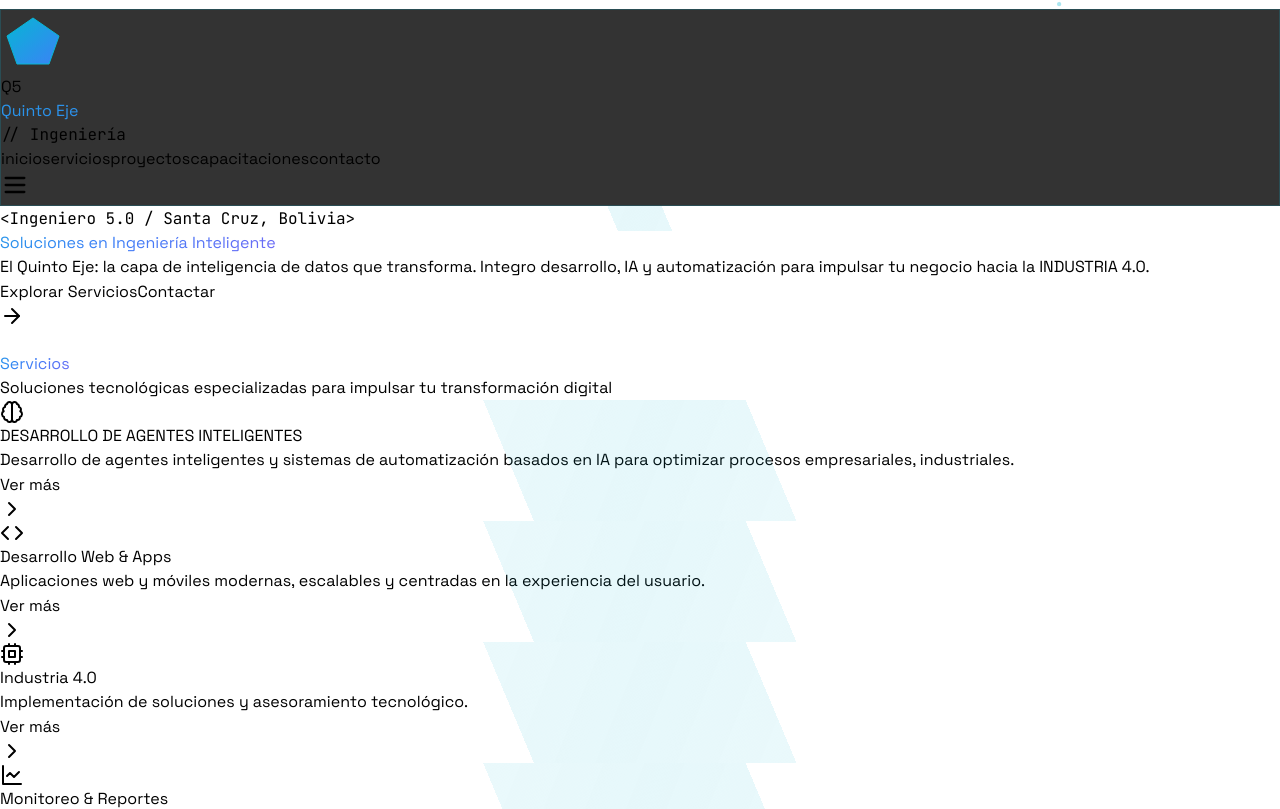
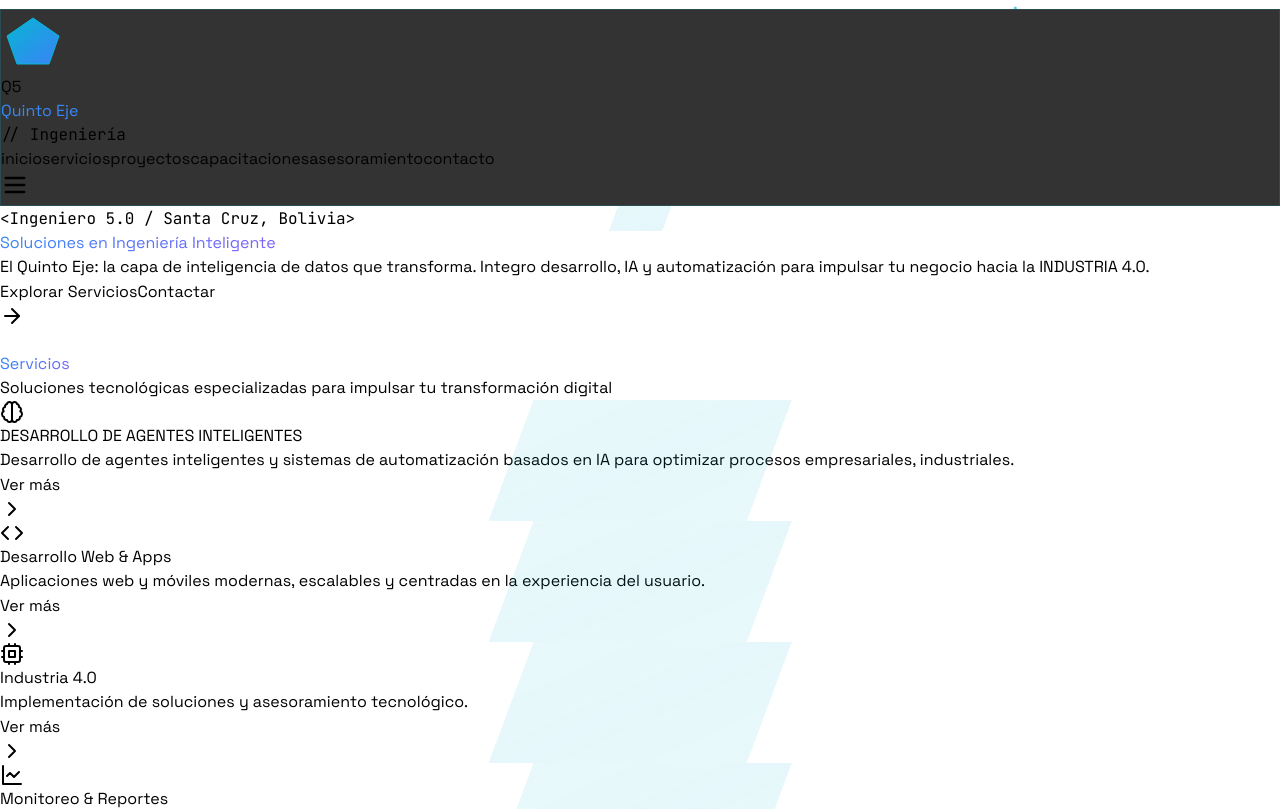
Before and after one commit to hcabrera12345/quinto-eje-web, a React (Vite) app: page / in a window 1280 px wide. Shown: the part 791-1600 px from the top of the page. Built offline with nearby package versions, Linux system fonts and the light colour scheme.

Commit message:
feat:actualizado

```diff
--- a/src/data/config.json
+++ b/src/data/config.json
@@ -1,22 +1,16 @@
 {
   "siteName": "Quinto Eje Ingeniería",
   "siteSlogan": "Soluciones en Ingeniería Inteligente",
-    "contactEmail": "quintoejeingenieria@gmail.com",
+  "contactEmail": "hernancabreraasesor@gmail.com",
   "phone": "+591 76089998",
   "location": "Santa Cruz de la Sierra, Bolivia",
   "heroTitle": "Soluciones en Ingeniería Inteligente",
   "heroSubtitle": "El Quinto Eje: la capa de inteligencia de datos que transforma. Integro desarrollo, IA y automatización para impulsar tu negocio hacia la INDUSTRIA 4.0.",
   "emailConfig": {
-        "serviceEmail": "quintoejeingenieria@gmail.com",
+    "serviceEmail": "hernancabreraasesor@gmail.com",
     "emailJsServiceId": "service_tb4y6uc",
     "emailJsTemplateId": "template_j3ivpza",
     "emailJsPublicKey": "m2BXsfo4bfyFGUIGo"
-    },
-    "socialMedia": {
-        "facebook": "",
-        "instagram": "",
-        "twitter": "",
-        "linkedin": ""
   },
   "services": [
     {
@@ -33,7 +27,7 @@
       "id": 2,
       "title": "Desarrollo Web & Apps",
       "description": "Aplicaciones web y móviles modernas, escalables y centradas en la experiencia del usuario.",
-            "detailedInfo": "Más que código, Quinto Eje construye activos digitales de alto impacto. Desarrolla plataformas web, estáticas, progresivas (PWA) y aplicaciones móviles centradas en la velocidad y la conversión. Fusiona diseño de vanguardia con arquitectura robusta para que la marca no solo luzca bien, sino que se operativa, funcional y accesible.",
+      "detailedInfo": "Más que código, Quinto Eje construye activos digitales de alto impacto. Desarrolla plataformas web, estáticas, progresivas (PWA) y aplicaciones móviles  centradas en la velocidad y la conversión. Fusiona diseño de vanguardia con arquitectura robusta para que la marca no solo luzca bien, sino que se operativa, funcional y accesible.",
       "image": "",
       "detailImage": "",
       "url": "",
@@ -76,7 +70,7 @@
       "id": 2,
       "title": "MyCuentas_Bot",
       "category": "IA AGENT",
-            "description": "Chatbot en TELEGRAM con procesamiento de lenguaje natural para el registro de gastos diarios por comandos de voz.",
+      "description": "Chatbot  en  TELEGRAM con procesamiento de lenguaje natural para el registro de gastos diarios por comandos de voz.",
       "detailedInfo": "Agente conversacional inteligente que registra tus gastos por comando de voz y te saca reportes cada vez que los necesitas, ideal para las finanzas personales.",
       "image": "",
       "detailImage": "",
@@ -110,7 +104,7 @@
       "title": "CURSOS MOOC - PYTHON PROGRAMMING",
       "category": "DESARROLLO WEB",
       "description": "Desarrollo de una plataforma virtual educativa en formato MOOC.",
-            "detailedInfo": "En este ejemplo desarrollamos un curso para la programación en python, nivel básico a intermedio.",
+      "detailedInfo": "En este ejemplo desarrollamos un curso para la programación en python, nivel básico   a intermedio.",
       "image": "",
       "detailImage": "",
       "url": "https://python-mooc-platform.onrender.com/",
@@ -124,9 +118,49 @@
       "duration": "24 horas",
       "level": "Intermedio",
       "date": "07 MARZO 2026",
-            "description": "Curso especializado con la CBHE orientado a profesionales del sector energético que buscan convertir datos operacionales en decisiones estratégicas. A través de Python y herramientas de análisis de datos, los participantes aprenderán a procesar, analizar y visualizar información proveniente de operaciones petroleras reales",
-            "image": "https://i.imgur.com/I5XXnde.jpeg",
+      "description": "Curso especializado con la CBHE orientado a profesionales del\nsector energético que buscan convertir datos\noperacionales en decisiones estratégicas. A través\nde Python y herramientas de análisis de datos, los\nparticipantes aprenderán a procesar, analizar y\nvisualizar información proveniente de operaciones\npetroleras reales",
+      "image": "https://imgur.com/I5XXnde",
       "url": "https://www.facebook.com/reel/877563531786793"
+    },
+    {
+      "id": 1774015961932,
+      "title": "Posicionamiento, marketing digital con IA",
+      "duration": "20 horas",
+      "level": "Intermedio",
+      "date": "Proximamente",
+      "description": "Desarrollar estrategias digitales para atraer y convertir clientes.\nAlcance: SEO/SEM, redes sociales, email marketing, analítica web.",
+      "image": "https://imgur.com/Dqou6LX.jpg",
+      "url": ""
+    },
+    {
+      "id": 1774017251820,
+      "title": "Excel Avanzado con IA",
+      "duration": "24 horas",
+      "level": "Intermedio",
+      "date": "Proximamente",
+      "description": "Dominar análisis de datos, automatización y dashboards en Excel. Funciones, tablas dinámicas, Power Query, macros VBA aplicando IA.\n\n",
+      "image": "https://imgur.com/iWqobS3.jpg",
+      "url": ""
+    },
+    {
+      "id": 1774017309992,
+      "title": "Dashboard Ejecutivos con Power Bi",
+      "duration": "24 horas",
+      "level": "Avanzado",
+      "date": "Proximamente",
+      "description": "Crear reportes interactivos que transformen datos en decisiones. Modelado DAX, visualizaciones, publicación cloud, storytelling.\n\n",
+      "image": "https://imgur.com/0gCK1Zc.jpg",
+      "url": ""
+    },
+    {
+      "id": 1774017378055,
+      "title": "Herramientas IA aplicadas",
+      "duration": "16 horas",
+      "level": "Avanzado",
+      "date": "Proximamente",
+      "description": "Aplicar herramientas de IA generativa para ganar productividad. ChatGPT, Copilot, gemini, claude, grok, otros, prompt engineering, automatización de procesos.\n\n",
+      "image": "https://imgur.com/WhUo6dm.jpg",
+      "url": ""
     }
   ]
 }
--- a/src/pages/Home.jsx
+++ b/src/pages/Home.jsx
@@ -1,5 +1,5 @@
 import React, { useState, useEffect, useRef } from 'react';
-import { Calendar, Mail, Phone, MapPin, Send, X, Menu, ChevronRight, Code, Cpu, Brain, LineChart, Users, BookOpen, CheckCircle2, ArrowRight, MessageSquare, MousePointer2, Clock, Linkedin, Twitter, Facebook, Instagram, Github, Youtube } from 'lucide-react';
+import { Calendar, Mail, Phone, MapPin, Send, X, Menu, ChevronRight, Code, Cpu, Brain, LineChart, Users, BookOpen, CheckCircle2, ArrowRight, MessageSquare, MousePointer2, Clock, Linkedin, Twitter, Facebook, Instagram, Github, Youtube, Image as ImageIcon } from 'lucide-react';
 import emailjs from '@emailjs/browser';
 import configData from '../data/config.json';
 
@@ -310,6 +310,15 @@ const QuintoEjeInnovative = () => {
     }
   };
 
+  const formatImageUrl = (url) => {
+    if (!url) return '';
+    if (url.includes('imgur.com') && !url.includes('i.imgur.com') && !url.includes('/a/') && !url.includes('/gallery/')) {
+      const hash = url.split('/').filter(Boolean).pop();
+      return `https://i.imgur.com/${hash}.jpg`;
+    }
+    return url;
+  };
+
   return (
     <div className="bg-black text-white font-sans overflow-x-hidden">
       <style>{`
@@ -584,7 +593,7 @@ const QuintoEjeInnovative = () => {
             </div>
 
             <div className="hidden md:flex space-x-8 font-display">
-              {['inicio', 'servicios', 'proyectos', 'capacitaciones', 'contacto'].map((item) => (
+              {['inicio', 'servicios', 'proyectos', 'capacitaciones', 'asesoramiento', 'contacto'].map((item) => (
                 <button
                   key={item}
                   onClick={() => scrollToSection(item)}
@@ -604,7 +613,7 @@ const QuintoEjeInnovative = () => {
 
           {menuOpen && (
             <div className="md:hidden mt-6 pb-4 space-y-3">
-              {['inicio', 'servicios', 'proyectos', 'capacitaciones', 'contacto'].map((item) => (
+              {['inicio', 'servicios', 'proyectos', 'capacitaciones', 'asesoramiento', 'contacto'].map((item) => (
                 <button
                   key={item}
                   onClick={() => scrollToSection(item)}
@@ -968,11 +977,11 @@ const QuintoEjeInnovative = () => {
             </p>
           </div>
 
-          <div className="flex flex-col items-center gap-6 sm:gap-8 px-4">
+          <div className="grid grid-cols-1 lg:grid-cols-2 gap-6 sm:gap-8 px-4">
             {capacitaciones.map((curso, idx) => (
               <div
                 key={idx}
-                className="w-full max-w-2xl card-3d bg-white/5 backdrop-blur-xl border border-white/10 rounded-2xl sm:rounded-3xl overflow-hidden group hover:border-cyan-500/40 transition-all flex flex-col"
+                className="w-full card-3d bg-white/5 backdrop-blur-xl border border-white/10 rounded-2xl sm:rounded-3xl overflow-hidden group hover:border-cyan-500/40 transition-all flex flex-col h-full"
               >
                 {/* Image Section - Smart Fit (No cropping) */}
                 {curso.image && (
@@ -980,12 +989,7 @@ const QuintoEjeInnovative = () => {
                     {/* Layer 1: Blurred Background (fills space) */}
                     <div className="absolute inset-0">
                       <img
-                        src={(() => {
-                          const url = curso.image;
-                          if (url.includes('imgur.com/a/')) return url.replace('imgur.com/a/', 'i.imgur.com/') + '.jpg';
-                          if (url.includes('imgur.com') && !url.includes('i.imgur.com')) return url.replace('imgur.com', 'i.imgur.com') + '.jpg';
-                          return url;
-                        })()}
+                        src={formatImageUrl(curso.image)}
                         alt=""
                         className="w-full h-full object-cover opacity-30 blur-xl scale-110"
                       />
@@ -994,12 +998,7 @@ const QuintoEjeInnovative = () => {
                     {/* Layer 2: Full Image (contained, no cropping) */}
                     <div className="absolute inset-0 flex items-center justify-center p-4 z-10 transition-transform duration-700 group-hover:scale-105">
                       <img
-                        src={(() => {
-                          const url = curso.image;
-                          if (url.includes('imgur.com/a/')) return url.replace('imgur.com/a/', 'i.imgur.com/') + '.jpg';
-                          if (url.includes('imgur.com') && !url.includes('i.imgur.com')) return url.replace('imgur.com', 'i.imgur.com') + '.jpg';
-                          return url;
-                        })()}
+                        src={formatImageUrl(curso.image)}
                         alt={curso.title}
                         className="w-full h-full object-contain drop-shadow-2xl"
                         onError={(e) => {
@@ -1050,6 +1049,7 @@ const QuintoEjeInnovative = () => {
                     </p>
                   </div>
 
+                  {curso.title.toLowerCase().includes('python') ? (
                     <a
                       href={curso.url || '#'}
                       target="_blank"
@@ -1059,9 +1059,79 @@ const QuintoEjeInnovative = () => {
                       Más información
                       <ArrowRight className="w-5 h-5" />
                     </a>
+                  ) : (
+                    <button
+                      onClick={() => scrollToSection('contacto')}
+                      className="w-full text-center px-6 py-4 bg-gradient-to-r from-cyan-600 to-blue-600 hover:from-cyan-500 hover:to-blue-500 rounded-xl text-white font-display font-bold text-lg shadow-lg shadow-cyan-500/20 hover:shadow-cyan-500/40 transition-all transform hover:-translate-y-1 flex items-center justify-center gap-2"
+                    >
+                      Más información
+                      <ArrowRight className="w-5 h-5" />
+                    </button>
+                  )}
                 </div>
               </div>
             ))}
+          </div>
+        </div>
+      </section>
+
+      {/* Asesoramiento Section */}
+      <section id="asesoramiento" className="py-16 sm:py-24 md:py-32 relative">
+        <div className="max-w-7xl mx-auto px-4 sm:px-6">
+          <div className="text-center mb-12 sm:mb-16 md:mb-20">
+            <h2 className="font-display font-black text-4xl sm:text-5xl md:text-6xl mb-4 sm:mb-6">
+              <span className="text-gradient">Asesoramiento</span>
+            </h2>
+            <p className="text-gray-400 text-base sm:text-lg md:text-xl font-display max-w-3xl mx-auto px-4">
+              Orientación profesional en tus proyectos académicos, profesionales, técnicos e industriales
+            </p>
+          </div>
+
+          <div className="card-3d bg-white/5 backdrop-blur-xl border border-white/10 rounded-2xl sm:rounded-3xl overflow-hidden group hover:border-cyan-500/40 transition-all">
+            <div className="flex flex-col lg:flex-row">
+              {/* Image */}
+              <div className="w-full lg:w-1/2 min-h-[300px] lg:min-h-[400px] relative border-b lg:border-b-0 lg:border-r border-white/10 overflow-hidden group">
+                <div className="absolute inset-0 bg-black">
+                  <img
+                    src="/asesoramiento-bg.png"
+                    alt="Asesoramiento Profesional"
+                    className="w-full h-full object-cover transform group-hover:scale-105 transition-transform duration-700 opacity-70 group-hover:opacity-100"
+                  />
+                </div>
+                <div className="absolute inset-0 bg-gradient-to-t from-black/80 via-black/20 to-transparent pointer-events-none"></div>
+                <div className="absolute inset-0 bg-cyan-900/10 mix-blend-overlay pointer-events-none"></div>
+              </div>
+
+              {/* Text Description */}
+              <div className="w-full lg:w-1/2 p-8 sm:p-12 flex flex-col justify-center">
+                <h3 className="font-display font-bold text-2xl sm:text-3xl text-white mb-6 group-hover:text-cyan-400 transition-colors">
+                  Asesoramiento profesional en tus proyectos
+                </h3>
+                <p className="text-gray-300 font-display text-base sm:text-lg leading-relaxed mb-6">
+                  Ofrecemos un servicio integral de asesoramiento académico especializado en la elaboración de proyectos de alto nivel, fusionándolo con consultoría técnica de vanguardia. Potenciamos sus procesos mediante la implementación de Inteligencia Artificial aplicada, análisis de datos avanzado y sistemas de monitoreo con dashboards en tiempo real, garantizando una toma de decisiones informada, ágil y precisa.
+                </p>
+                <ul className="space-y-4 mb-8">
+                  <li className="flex items-start gap-3">
+                     <CheckCircle2 className="w-6 h-6 text-cyan-400 shrink-0" />
+                     <span className="text-gray-300 font-display">Asesoramiento académico en tus proyectos educativos.</span>
+                  </li>
+                  <li className="flex items-start gap-3">
+                     <CheckCircle2 className="w-6 h-6 text-cyan-400 shrink-0" />
+                     <span className="text-gray-300 font-display">Asesoramiento de alto nivel en tus proyectos de ingeniería y tecnología y análisis de datos.</span>
+                  </li>
+                  <li className="flex items-start gap-3">
+                     <CheckCircle2 className="w-6 h-6 text-cyan-400 shrink-0" />
+                     <span className="text-gray-300 font-display">Asesoramiento aplicado en herramientas de IA.</span>
+                  </li>
+                </ul>
+                <button
+                  onClick={() => scrollToSection('contacto')}
+                  className="w-fit magnetic-button px-6 sm:px-8 py-3 sm:py-4 border-2 border-cyan-500 rounded-lg sm:rounded-xl font-display font-bold text-base sm:text-lg hover:bg-cyan-500 hover:text-white transition-all text-cyan-400"
+                >
+                  Solicitar Evaluación Exclusiva
+                </button>
+              </div>
+            </div>
           </div>
         </div>
       </section>
@@ -1222,7 +1292,7 @@ const QuintoEjeInnovative = () => {
             <div>
               <h4 className="font-display font-bold text-white mb-3 sm:mb-4 text-sm sm:text-base">Enlaces</h4>
               <ul className="space-y-2">
-                {['servicios', 'proyectos', 'capacitaciones', 'contacto'].map((item) => (
+                {['servicios', 'proyectos', 'capacitaciones', 'asesoramiento', 'contacto'].map((item) => (
                   <li key={item}>
                     <button
                       onClick={() => scrollToSection(item)}
```
Also changed, not shown: 2 other files (tests, documents, lock files or other folders). Lines whose indentation alone changed are shown as unchanged.
